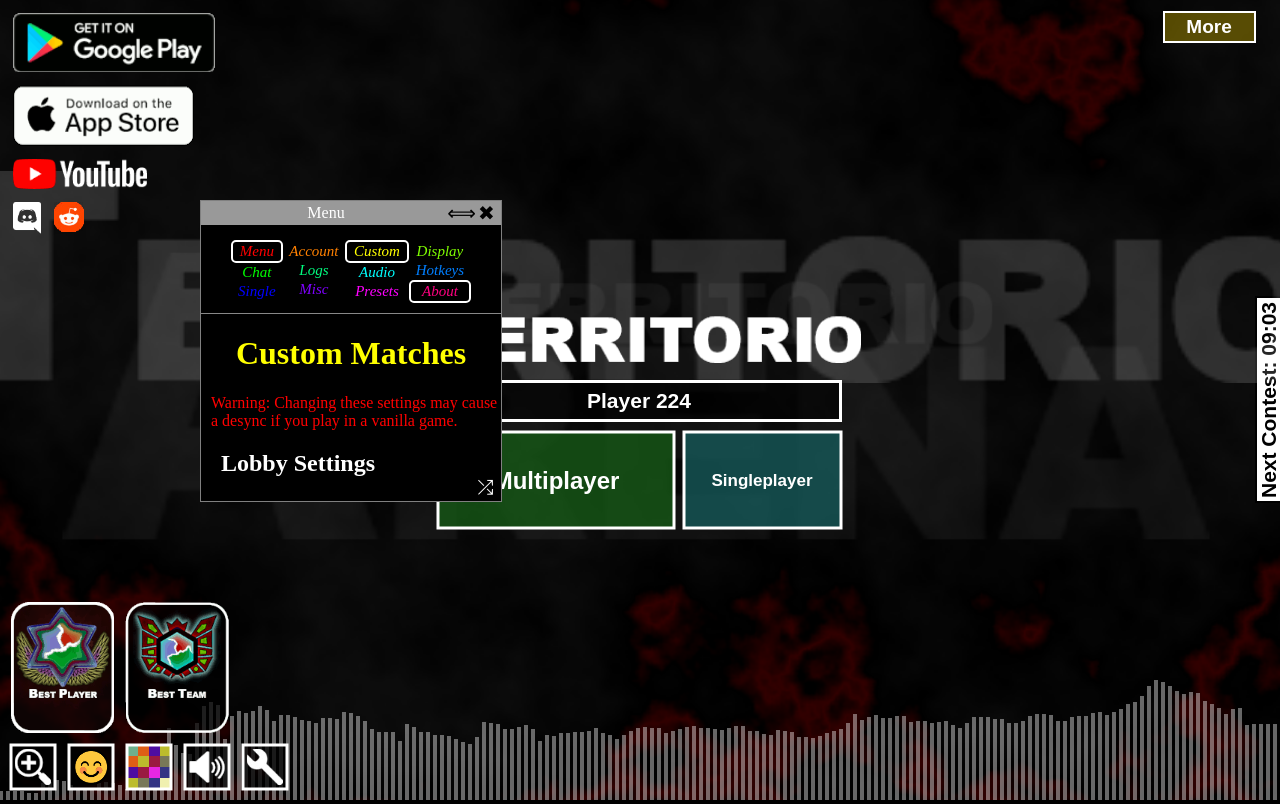
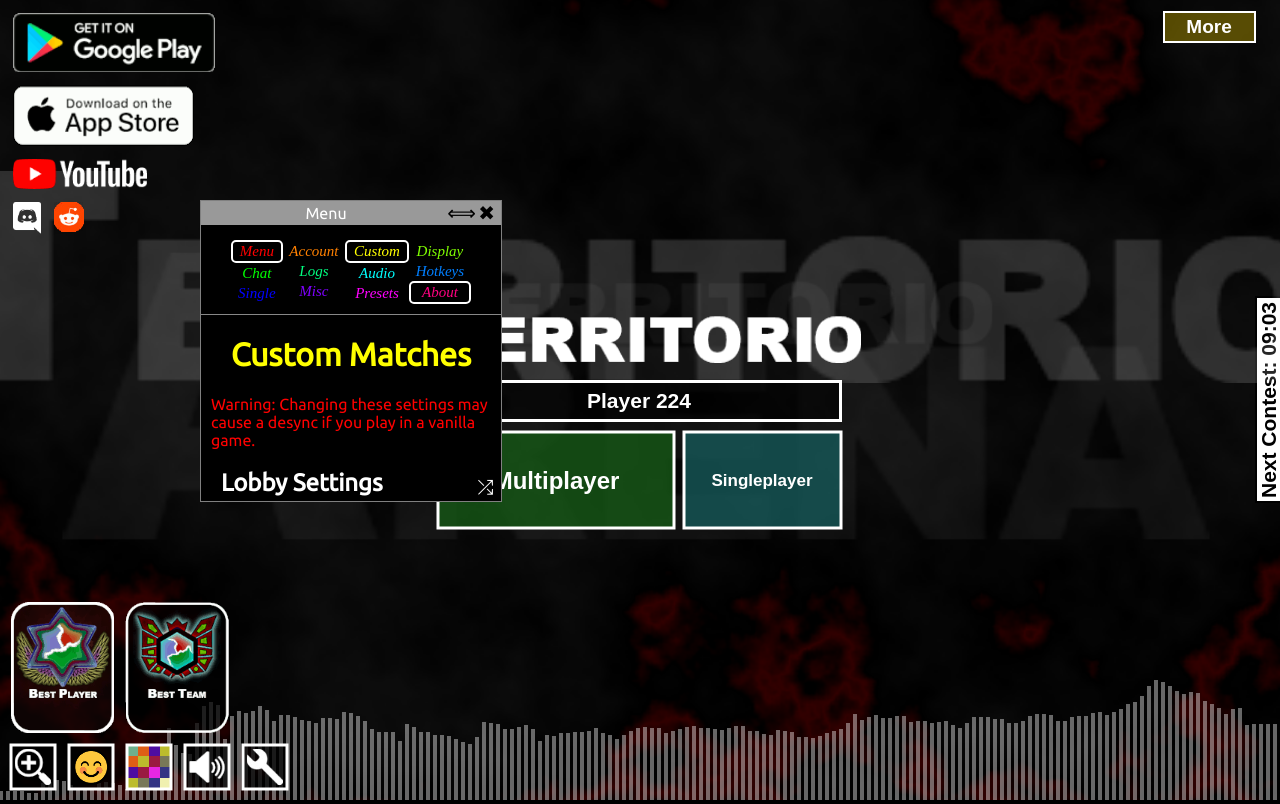
Before and after one commit to U53rdoesnotexist/Project-Messiah, a plain HTML site: page index.html in a window 1280 px wide. Drawn offline with Linux system fonts and the light colour scheme.

```diff
--- a/index.html
+++ b/index.html
@@ -13,6 +13,9 @@
         />
         <meta name="author" content="David Tschacher" />
 
+        <link rel="preconnect" href="https://fonts.gstatic.com">
+        <link href="https://fonts.googleapis.com/css2?family=Ubuntu&display=swap" rel="stylesheet">
+
         <style>
             html,
             body {
@@ -27,6 +30,7 @@
               -moz-user-select: none;
               -ms-user-select: none;
               user-select: none;
+              font-family: 'Ubuntu', sans-serif;
             }
 
             #preroll {
```
